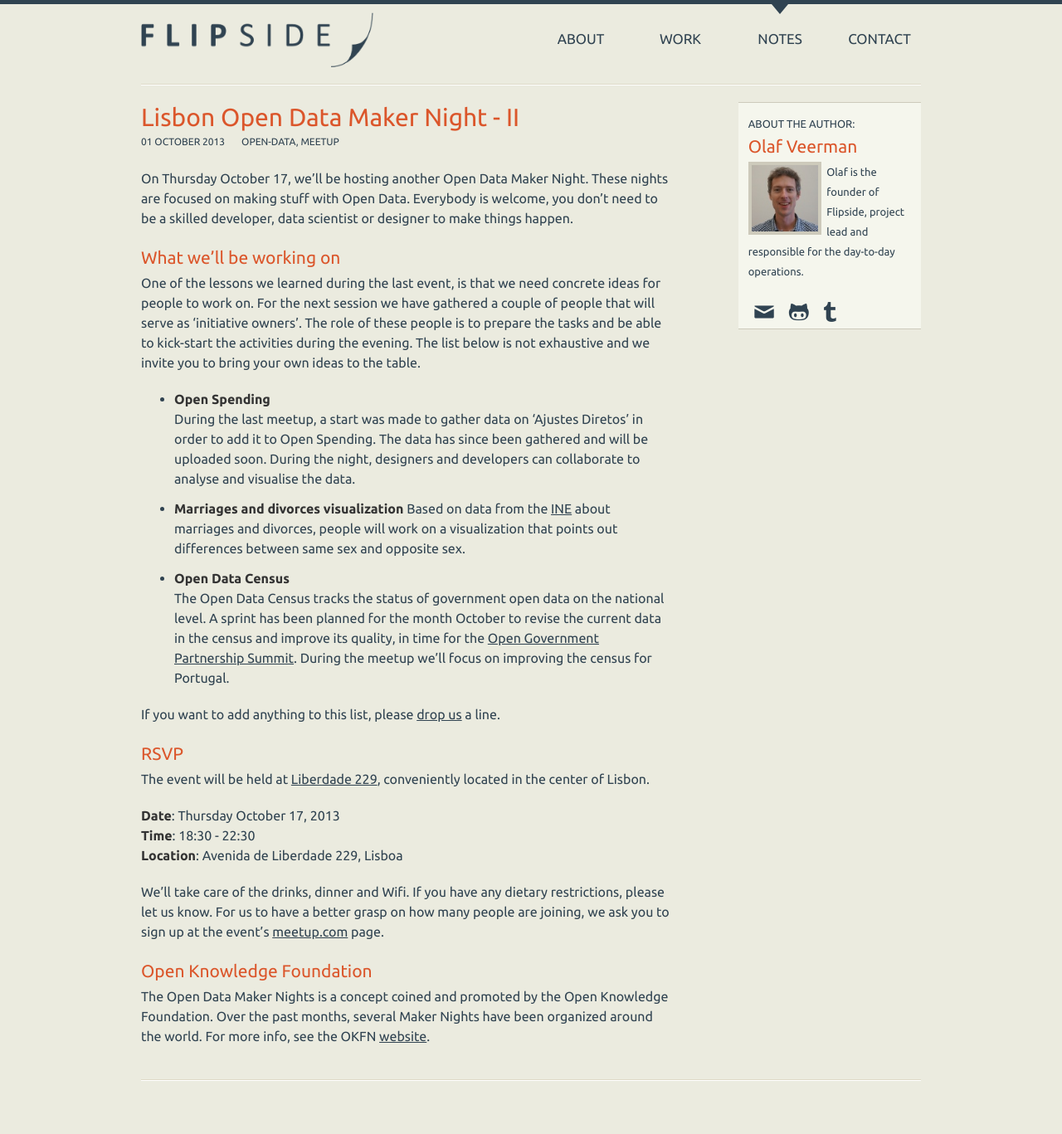
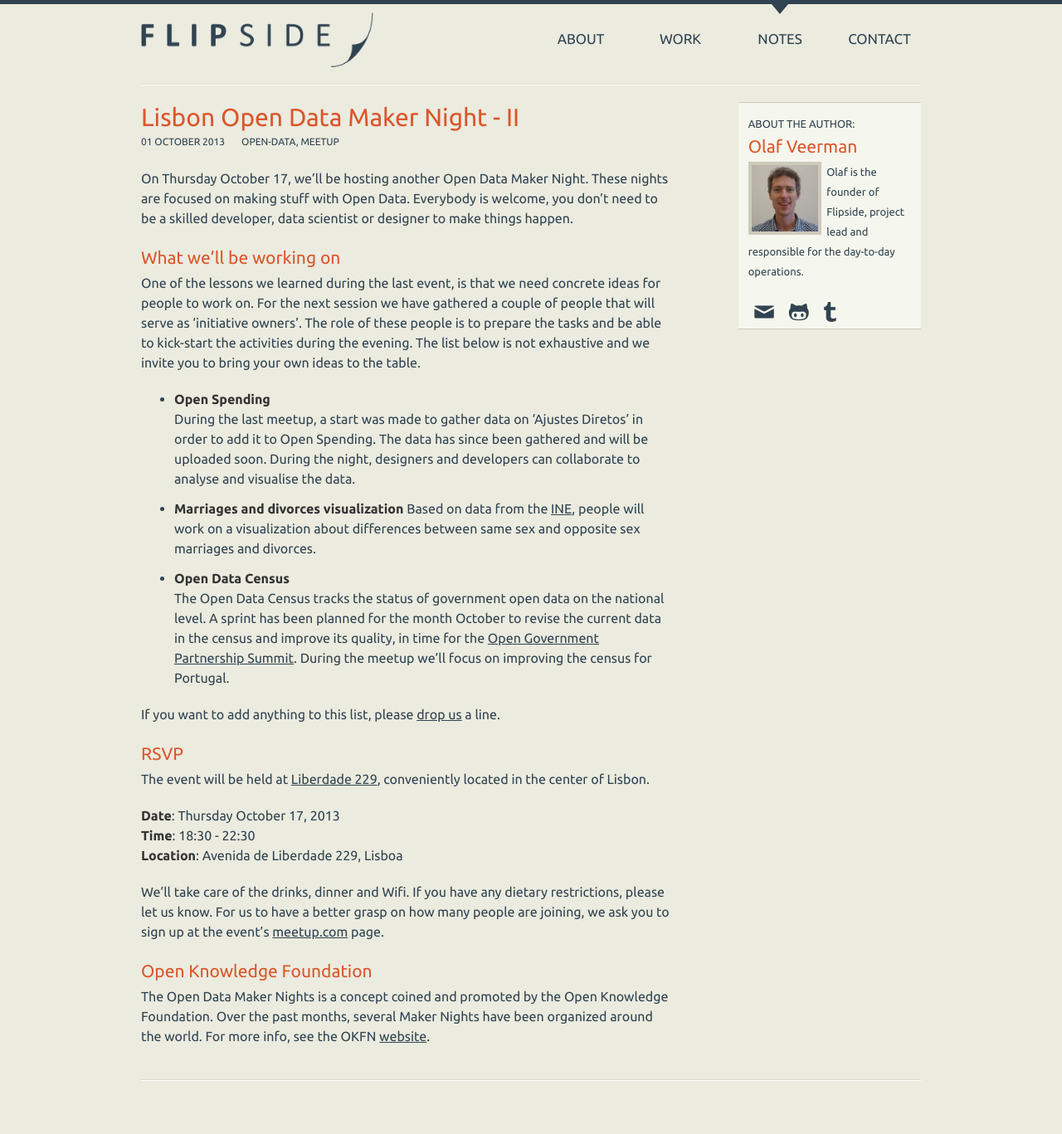
Before and after one commit to flipside-org/flipside.org, a Jekyll site: the page built from _posts/notes/2013-10-01-open-data-maker-night-II.md, in a window 1280 px wide. Shown: the whole page at 83% size. Built offline with Jekyll 4.4.1, drawn with Linux system fonts in a browser that asks for light colours; nearby versions of some CDN libraries.

Commit message:
Minor change to description activity

```diff
--- a/_posts/notes/2013-10-01-open-data-maker-night-II.md
+++ b/_posts/notes/2013-10-01-open-data-maker-night-II.md
@@ -18,7 +18,7 @@
 - **Open Spending**
 During the last meetup, a start was made to gather data on 'Ajustes Diretos' in order to add it to Open Spending. The data has since been gathered and will be uploaded soon. During the night, designers and developers can collaborate to analyse and visualise the data.
 - **Marriages and divorces visualization**
-Based on data from the [INE](http://www.ine.pt) about marriages and divorces, people will work on a visualization that points out differences between same sex and opposite sex.
+Based on data from the [INE](http://www.ine.pt), people will work on a visualization about differences between same sex and opposite sex marriages and divorces.
 - **Open Data Census**
 The Open Data Census tracks the status of government open data on the national level. A sprint has been planned for the month October to revise the current data in the census and improve its quality, in time for the [Open Government Partnership Summit](http://www.opengovpartnership.org/london-summit-2013). During the meetup we'll focus on improving the census for Portugal.
 
```
